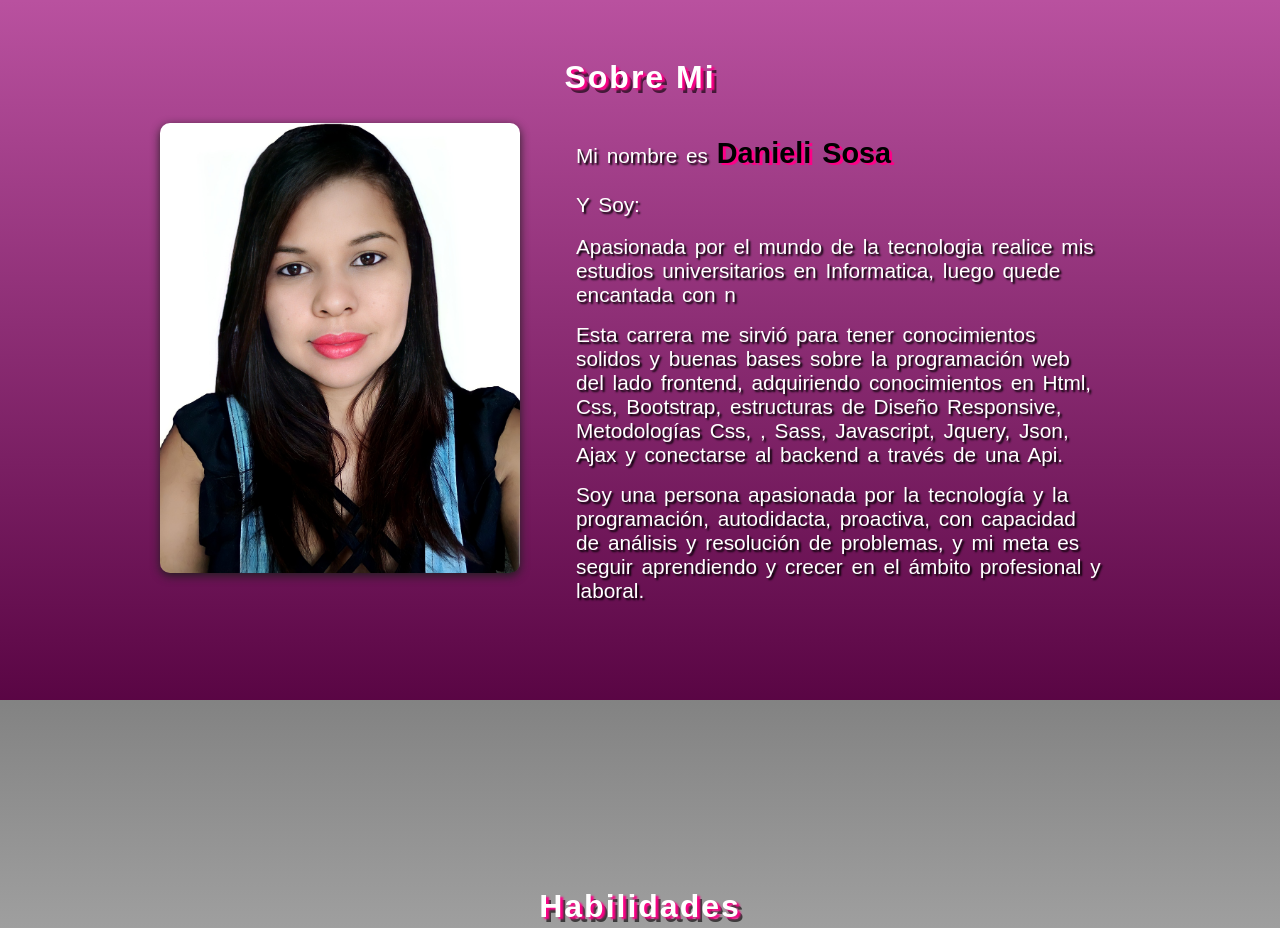
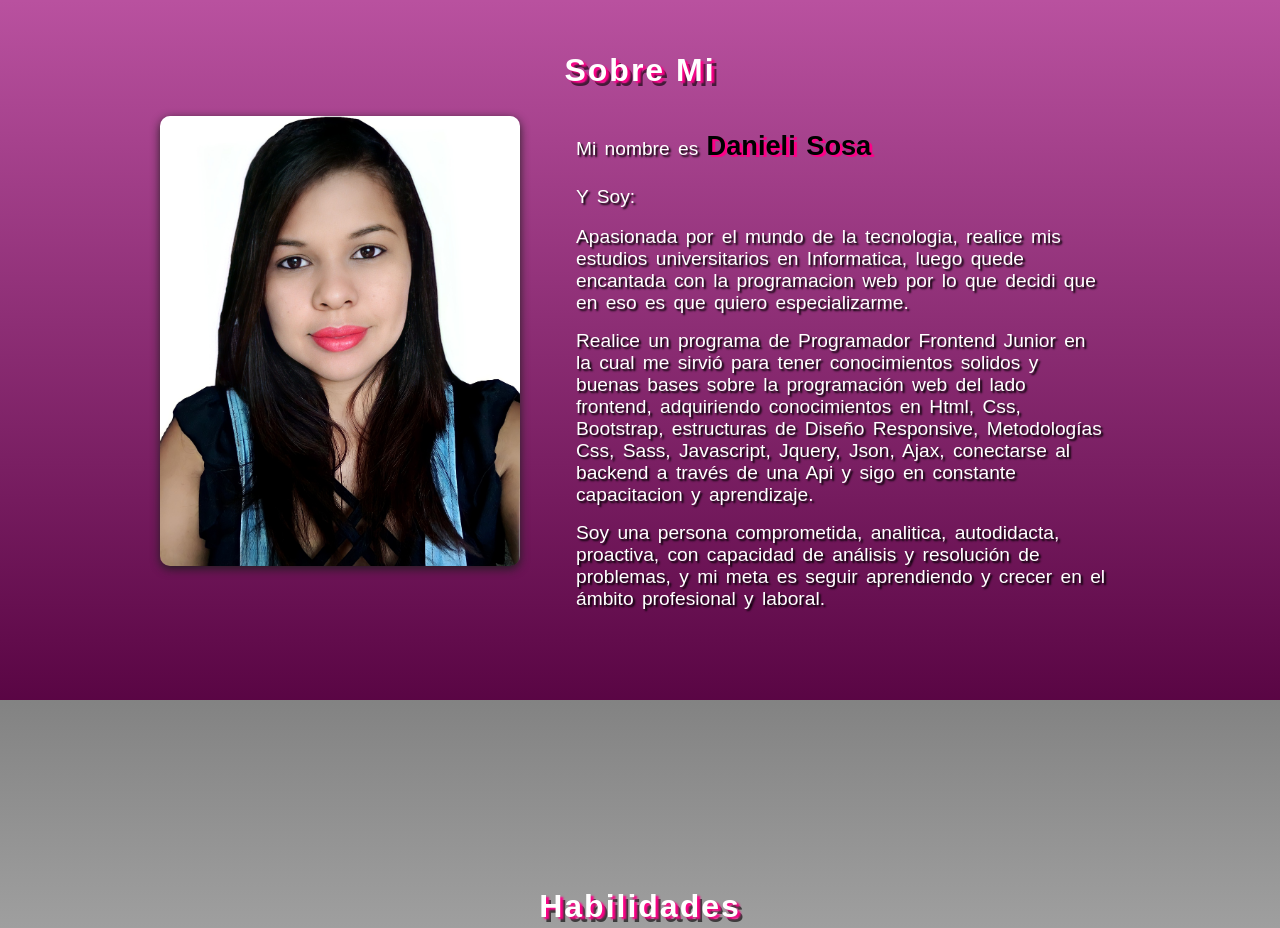
Before and after one commit to Danielisosa/Mi-Portafolio, a plain HTML site: page index.html in a window 1280 px wide. Shown: the part 900-1828 px from the top of the page. Drawn offline with Linux system fonts and the light colour scheme; a web font is replaced by a local one.

Commit message:
realice cambios en la redaccion del apartado sobre mi

```diff
--- a/estilos/estilos.sass
+++ b/estilos/estilos.sass
@@ -1,3 +1,4 @@
+@forward "variables"
 @use "variables" as *
 @use"queries" as *
 @use "menu-navegacion"
@@ -96,7 +97,7 @@ body
       transition: transform 1s ease-in-out
     p
       display: block
-      font-size: 1.3rem
+      font-size: 1.2rem
       color: white
       text-shadow: 2px 2px 2px black
       margin: 8px
@@ -164,7 +165,7 @@ body
             font-size: 0.9rem
             padding-left: 1.3rem
           strong, #text-corrido3
-            font-size: 1.8rem
+            font-size: 1.7rem
             color: black
             text-shadow:  3px 2px 0px $color-principal
 
--- a/index.html
+++ b/index.html
@@ -68,17 +68,19 @@
         <div>
           <p>Mi nombre es <strong>Danieli Sosa</strong></p>
           <p>Y Soy: <strong class="text-corrido2"></strong></p>
-          <p>Apasionada por el mundo de la tecnologia realice mis estudios universitarios en Informatica, luego quede
-            encantada con n</p>
-          <p> Esta carrera me sirvió para tener conocimientos solidos y buenas bases sobre la
+          <p>Apasionada por el mundo de la tecnologia, realice mis estudios universitarios en Informatica, luego quede
+            encantada con la programacion web por lo que decidi que en eso es que quiero especializarme.</p>
+          <p> Realice un programa de Programador Frontend Junior en la cual me sirvió para tener
+            conocimientos solidos y buenas bases sobre la
             programación web del lado
             frontend, adquiriendo conocimientos en Html, Css, Bootstrap, estructuras
-            de Diseño Responsive, Metodologías Css, , Sass, Javascript, Jquery, Json, Ajax y conectarse al backend a
+            de Diseño Responsive, Metodologías Css, Sass, Javascript, Jquery, Json, Ajax, conectarse al backend a
             través de
-            una Api.</p>
-          <p> Soy una persona apasionada por la tecnología y la programación, autodidacta, proactiva, con
+            una Api y sigo en constante capacitacion y aprendizaje.</p>
+          <p> Soy una persona comprometida, analitica, autodidacta, proactiva, con
             capacidad de análisis y
-            resolución de problemas, y mi meta es seguir aprendiendo y crecer en el ámbito
+            resolución de problemas, y mi meta es seguir aprendiendo y crecer en el
+            ámbito
             profesional y laboral.</p>
         </div>
 
```
Also changed, not shown: estilos/estilos.css, 1 other file.
